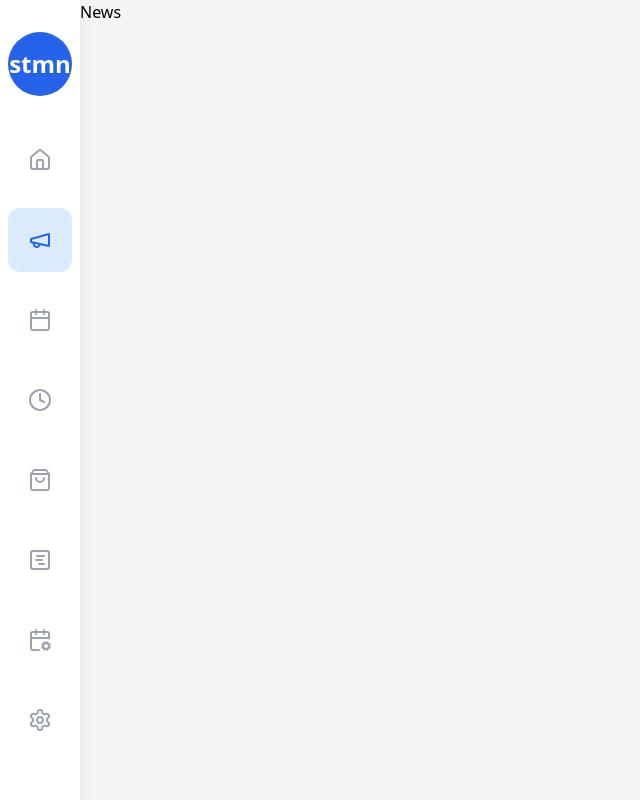
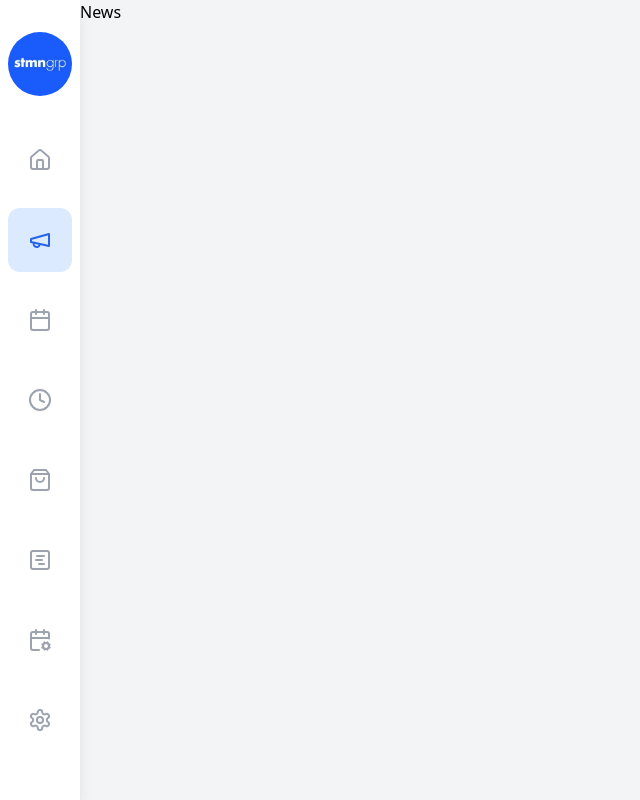
Before and after one commit to furqanistic/event-booking, a React (Vite) app in the folder client/: page /novedades in a window 1280 px wide. Shown: the whole page, without its empty margins (0-640 px from the left). Built offline with nearby package versions, Linux system fonts and the light colour scheme.

Commit message:
logo update

```diff
--- a/client/src/pages/Layout.jsx
+++ b/client/src/pages/Layout.jsx
@@ -9,6 +9,7 @@ import {
   ShoppingBag,
   SquareChartGantt,
 } from 'lucide-react'
+import React from 'react'
 import { Link, useLocation } from 'react-router-dom'
 
 const Sidebar = () => {
@@ -26,9 +27,12 @@ const Sidebar = () => {
 
   return (
     <div className='h-screen w-16 md:w-20 flex flex-col items-center bg-white shadow-lg'>
-      <div className='bg-blue-600 w-12 h-12 md:w-16 md:h-16 flex items-center justify-center rounded-full text-white text-xl md:text-2xl font-bold mt-8 mb-8'>
-        <span className='hidden md:inline'>stmn</span>
-        <span className='md:hidden'>st</span>
+      <div className='w-12 h-12 md:w-16 md:h-16 flex items-center justify-center mt-8 mb-8 overflow-hidden rounded-full'>
+        <img
+          src='/logo.webp'
+          alt='Logo'
+          className='w-full h-full object-cover'
+        />
       </div>
       {menuItems.map((item) => (
         <Link to={item.path} key={item.label}>
```
Also changed, not shown: client/public/._logo.webp (added), client/public/logo.webp (added).
